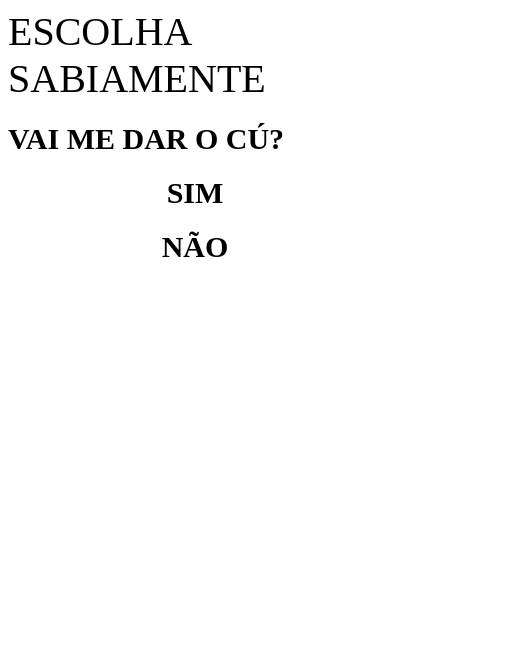
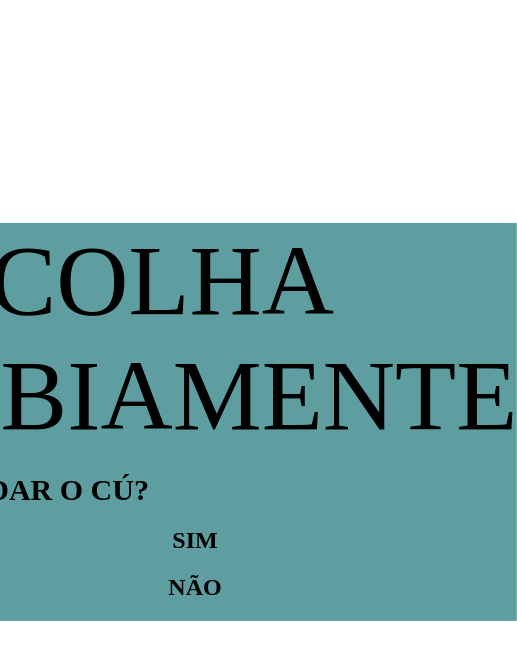
Before and after one commit to willllsantos/amor, a plain HTML site: page index.html in a window 390 px wide. Shown: the whole page, 517 px wide, since content can reach past the window. Drawn offline with Linux system fonts and the light colour scheme.

Commit message:
Descrição das modificações

```diff
--- a/MAIN.CSS
+++ b/MAIN.CSS
@@ -43,8 +43,16 @@ h3{
 */
 
 @media only screen and (max-width: 600px) {
+    .container{
+        background-color: cadetblue;
+        position: absolute;
+        top: 50%;
+        left: 50%;
+        transform: translate(-50%, -50%);
+    }
+
     header {
-        font-size: 40px;
+        font-size:100px;
     }
 
     h1 {
@@ -61,7 +69,7 @@ h3{
         width: auto;
         height: auto;
         margin: 20px auto;
-        font-size: 30px;
+        font-size: 30px bold;
         text-align: center;
         background-color: inherit; /* Mantém as cores originais */
         float: none; /* Remove o float */
--- a/index.html
+++ b/index.html
@@ -14,8 +14,8 @@
 
         <h1>VAI ME DAR O CÚ?</h1>
         <div class="cont">
-            <h2 >SIM</h2>
-            <h3 id="sim"  onclick="clicar()" ontouchstart="clicar()" location.reload(); >NÃO</h3>
+            <h2 id="sim"  onclick="clicar()" ontouchstart="clicar()" location.reload(); >SIM</h2>
+            <h2 id="nao"  onclick="clicou()" ontouchstart="clicar()" location.reload(); >NÃO</h2>
         </div>
 
     </div>
--- a/main.js
+++ b/main.js
@@ -1,10 +1,20 @@
 function clicar() {
     var s = document.getElementById("sim")
-    s.innerText = "SIM"
+    s.innerText = "SIM, EU VOU TE DAR MEU AMOR =) "
     s.style.backgroundColor = "green"
+
+    setTimeout(function() {
+        location.reload();
+    }, 2000)
 
 }
 
-setTimeout(function() {
-    location.reload();
-}, 2000)
+function clicou() {
+    var c = document.getElementById("nao")
+    c.innerText = "SIM, EU VOU TE DAR MEU AMOR :} "
+    c.style.backgroundColor = "green"
+
+    setTimeout(function() {
+        location.reload();
+    }, 2000)
+}
```
